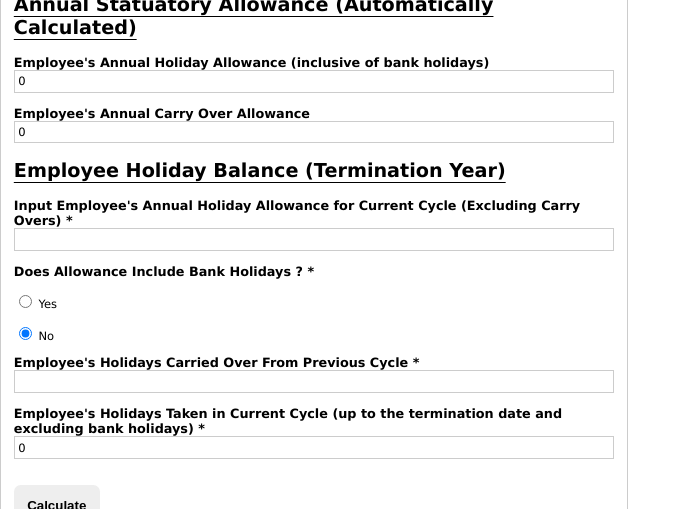
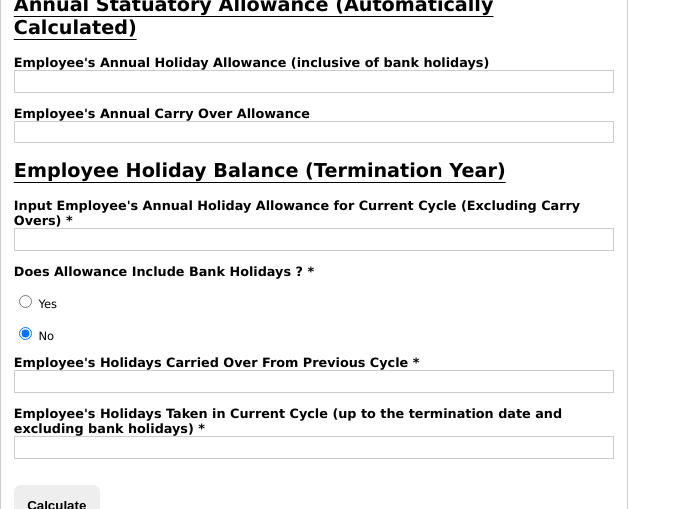
Before and after one commit to alma957/Zelt-Statutory-Sick-Pay-Calculator, a React (Create React App) app: page / in a window 1280 px wide. Shown: the part 548-1057 px from the top of the page, without its empty margins (0-690 px from the left). Built offline with nearby package versions, Linux system fonts and the light colour scheme.

Commit message:
final touches

```diff
--- a/src/Forms/holidayAllowanceCalculator.tsx
+++ b/src/Forms/holidayAllowanceCalculator.tsx
@@ -26,12 +26,12 @@ export const AllowanceForm = (): JSX.Element => {
   const [holidayCarryOver, setHolidayCarryOver] = useState<
     number | undefined
   >();
-  const [holidayTaken, setHolidayTaken] = useState<number>(0);
-  const [totHolidays, setTotHolidays] = useState<number>(0);
-  const [totAnnAllowance, setTotAnnAllowance] = useState<number>(0);
-  const [totCarryOver, setTotCarryOver] = useState<number>(0);
-  const [totAccrued, setTotAccrued] = useState<number>(0);
-  const [totPayout, setTotPayout] = useState<number | string>(0);
+  const [holidayTaken, setHolidayTaken] = useState<number | undefined>();
+  const [totHolidays, setTotHolidays] = useState<number | undefined>(0);
+  const [totAnnAllowance, setTotAnnAllowance] = useState<number>();
+  const [totCarryOver, setTotCarryOver] = useState<number | undefined>();
+  const [totAccrued, setTotAccrued] = useState<number | undefined>();
+  const [totPayout, setTotPayout] = useState<number | string>();
   const [isComplete, setIsComplete] = useState<boolean>(false);
 
   useEffect(() => {
@@ -215,7 +215,7 @@ export const AllowanceForm = (): JSX.Element => {
           Carry Overs) *
           <input
             type="number"
-            step="step"
+            step="any"
             min="0"
             value={annualHolidaysAllowance}
             onChange={(e) =>
@@ -267,7 +267,7 @@ export const AllowanceForm = (): JSX.Element => {
           <input
             type="number"
             min="0"
-            step="step"
+            step="any"
             value={holidayCarryOver}
             onChange={(e) =>
               parseFloat(e.target.value) < 0
@@ -287,7 +287,7 @@ export const AllowanceForm = (): JSX.Element => {
             type="number"
             min="0"
             value={holidayTaken}
-            step="0.01"
+            step="any"
             onChange={(e) =>
               parseFloat(e.target.value) < 0
                 ? setHolidayTaken(0)
@@ -361,7 +361,9 @@ export const AllowanceForm = (): JSX.Element => {
                 setTotAnnAllowance(
                   calculateAnnualHolidaysAllowance(daysWorkedPerWeek)
                 );
-                setTotCarryOver(calculateAnnualCarryOver(totAnnAllowance, 8));
+                setTotCarryOver(
+                  calculateAnnualCarryOver(totAnnAllowance as number, 8)
+                );
                 const totAccruedRes = calculateAccruedHolidays(
                   contractHolidayStartPer,
                   ed,
@@ -397,7 +399,12 @@ export const AllowanceForm = (): JSX.Element => {
           }}
         >
           <p>Total Holidays Taken: {totHolidays}</p>
-          <p>Accrued Holidays Remaining: {parseFloat(totAccrued.toFixed(5))}</p>
+          <p>
+            Accrued Holidays Remaining:{" "}
+            {totAccrued === undefined
+              ? null
+              : parseFloat((totAccrued as number).toFixed(5))}
+          </p>
           <p>Employee Payout: {totPayout} </p>
         </div>
       </div>
```
